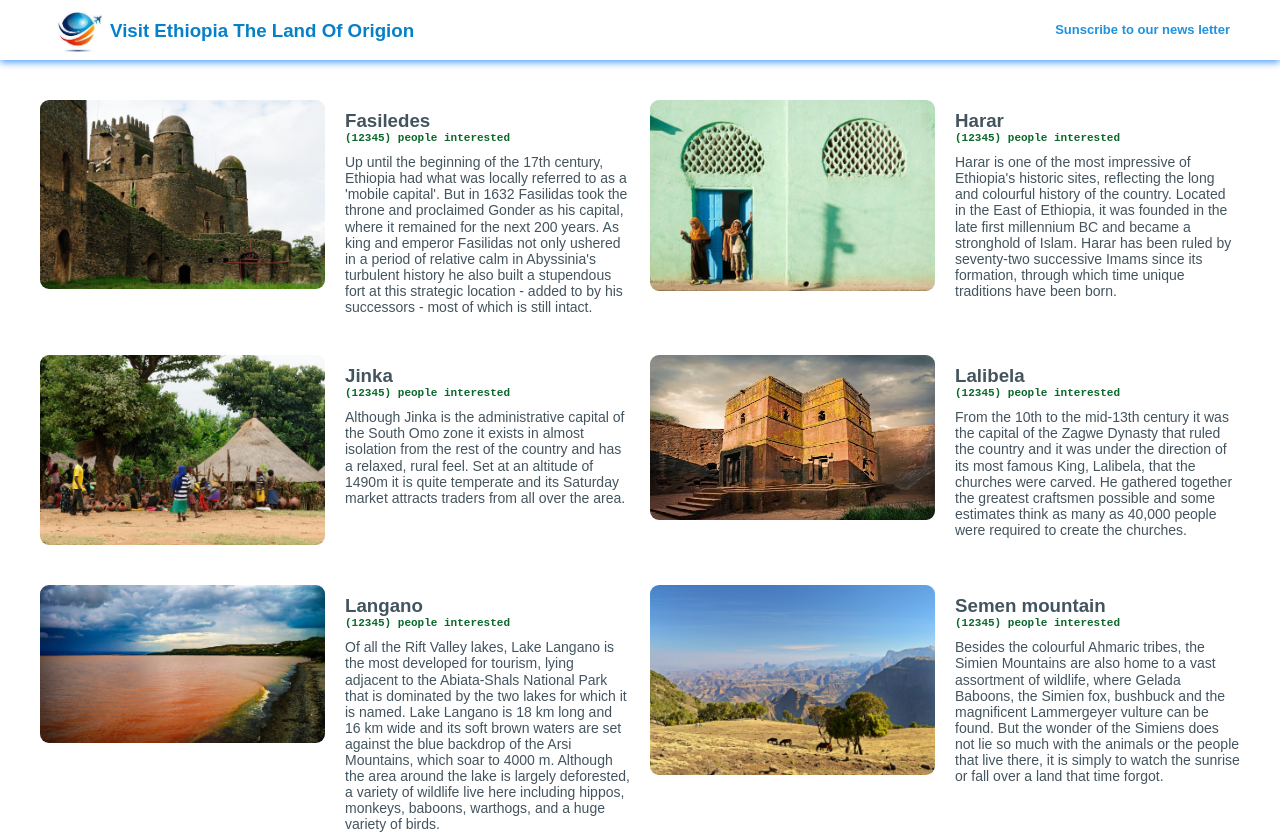
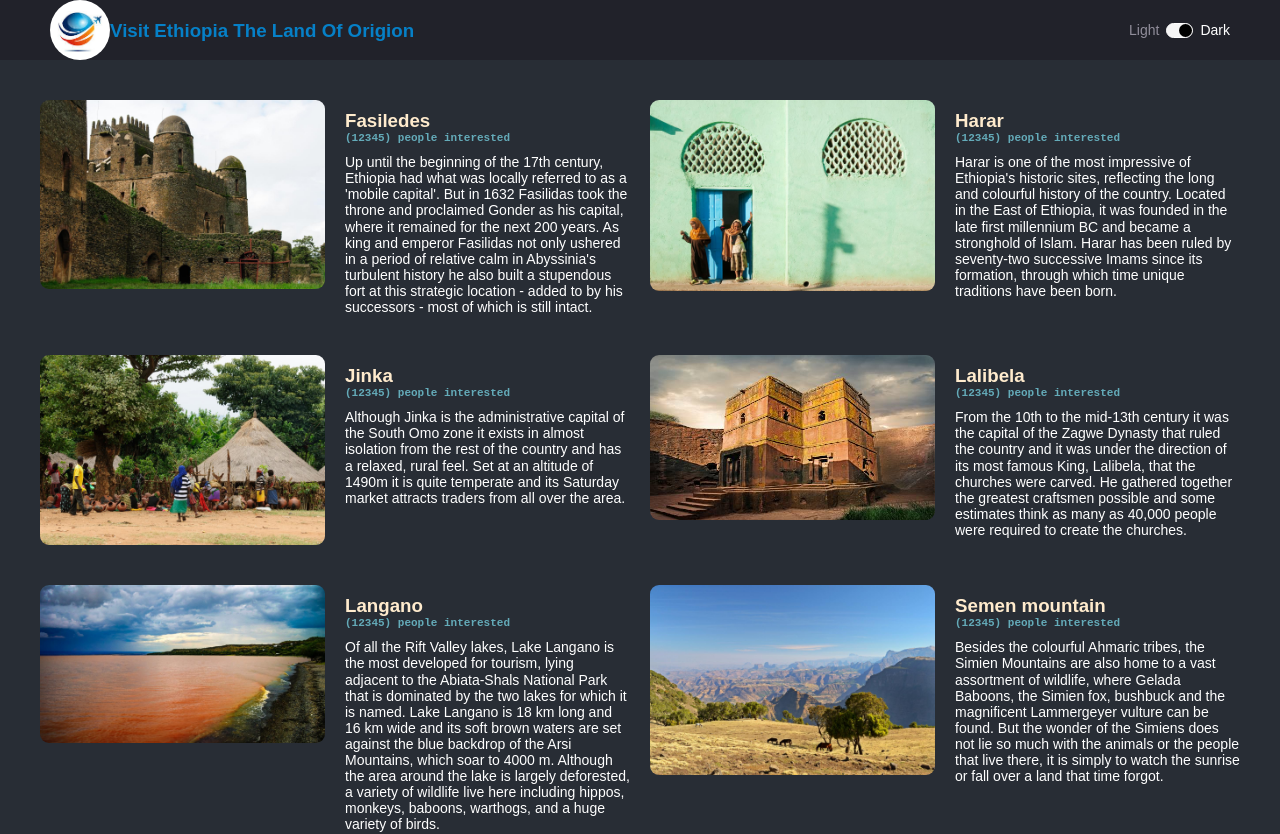
Before and after one commit to yerga-star/Visit-Ethiopia, a React (Vite) app: page / in a window 1280 px wide. Shown: the top 834 px of the page. Built offline with nearby package versions, Linux system fonts and the light colour scheme.

Commit message:
Dark Mode added

```diff
--- a/App.jsx
+++ b/App.jsx
@@ -5,19 +5,25 @@ import data from './DB/data.js'
 
 export default function App() {
 
+  const [darkMode, setDarkMode] = React.useState(true)
+  function toggleDarkMode(){
+    setDarkMode(prevState => !prevState)
+  }
+
   const places = data.map(place =>{
     return (
     <Card
     key={place.id}
     place={place}
+    isDarkMode={darkMode}
     />
     )
 
   })
   return (
     <div>
-    <Navbar />
-    <div className='main'>
+    <Navbar isDarkMode={darkMode} toggleDarkMode={toggleDarkMode}/>
+    <div className={darkMode ? "main--dark": "main"}>
       {places}
     </div>
     </div>
--- a/components/Card.jsx
+++ b/components/Card.jsx
@@ -3,7 +3,7 @@ import React from "react";
 export default function Card(props) {
 
     return (
-        <div className="container">
+        <div className={props.isDarkMode ? "container--dark":"container"}>
             <div className="container-child">
                 <div className="child-inner">
                     <img src={`../images/${props.place.img}`} />
--- a/components/Navbar.jsx
+++ b/components/Navbar.jsx
@@ -1,11 +1,18 @@
 import React from "react";
 
-export default function Navbar(){
+export default function Navbar(props) {
     return (
-        <nav className="nav--nav">
-        <img src="../images/logo.jpeg" className="nav--logo" />
-        <h3 id="nav--title">Visit Ethiopia The Land Of Origion</h3>
-        <h3 id="nav--subscribe">Sunscribe to our news letter</h3>
+        <nav className={props.isDarkMode ? "nav--dark" :"nav--nav"}>
+            <img src="../images/logo.jpeg" className="nav--logo" />
+            <h3 id="nav--title">Visit Ethiopia The Land Of Origion</h3>
+            <p className="toggler--light">Light</p>
+            <div
+                className="toggler--slider"
+             onClick={props.toggleDarkMode}
+            >
+                <div className="toggler--slider--circle"></div>
+            </div>
+            <p className="toggler--dark">Dark</p>
         </nav>
     )
 }
--- a/style.css
+++ b/style.css
@@ -4,7 +4,7 @@
     margin: 0;
 }
 
-nav {
+nav,.nav--dark {
     height: 60px;
     width: 100%;
     display: flex;
@@ -15,10 +15,17 @@ nav {
     overflow: hidden;
 }
 
+.nav--dark{
+    box-shadow: 0px 2.98256px 7.4564px rgb(244, 246, 246);
+    background-color: #21222A;
+
+}
+
 .nav--logo {
     margin: 0;
     height: 60px;
     max-width: 100px;
+    border-radius: 50%;
 }
 
 #nav--title {
@@ -37,10 +44,23 @@ nav {
     width: 100%;
     padding: 30px;
 }
-
-.container {
+.main--dark{
+    display: flex;
+    flex-wrap: wrap;
+    width: 100%;
+    padding: 30px;
+    background-color: #282D35;
+}
+.container,.container--dark {
     width: 50%;
     padding-bottom: 20px;
+}
+
+.container--dark p{
+    color: white;
+}
+.container--dark h3{
+color: blanchedalmond;
 }
 
 .container-child {
@@ -72,9 +92,49 @@ p {
 }
 
 #p--interest {
-    color: #0a682b;
+    color: rgb(100, 171, 185);
     font-size: 11px;
     font-family: 'Courier New', Courier, monospace;
+}
+
+.toggler--slider{
+background-color: #2B283A;
+width: 25px;
+height: 13px;
+border-radius: 2rem;
+margin-inline: 7px;
+border: 1px solid black;
+box-sizing: content-box;
+cursor: pointer;
+display: flex;
+justify-content: flex-start;
+}
+.nav--dark .toggler--slider{
+    border-color: white;
+    background-color: #F5F5F5;
+    justify-content: flex-end;
+}
+.toggler--slider--circle{
+    height: 13px;
+    width: 13px;
+    background-color: white;
+    border-radius: 50%;
+}
+.nav--dark .toggler--slider--circle{
+    background-color: black;
+}
+
+.toggler--light{
+    color: #2B283A;
+}
+.nav--dark .toggler--light{
+    color: #918E9B;
+}
+.toggler--dark{
+    color: #D5D4D8;
+}
+.nav--dark .toggler--dark{
+    color: white;
 }
 
 @media (max-width: 800px) {
@@ -82,17 +142,25 @@ p {
         flex-basis: 100%;
         /* Each div occupies 100% of the container's width in column mode */
     }
-
+    nav,.nav--dark, .main,.main--dark{
+        padding: 0 0px;
+    }
+    #nav--title{
+        white-space: nowrap;
+        overflow: hidden;
+        text-overflow: ellipsis;
+        font-size: calc(32px * 0.5);
+    }
     #nav--subscribe {
         display: none;
     }
     .container-child{
         flex-direction: column;
     }
-    .main{
+    .main,.main--dark{
         flex-direction: column;
     }
-    .container{
+    .container,.container--dark{
         width: 100%;
     }
     .child-inner{
```
